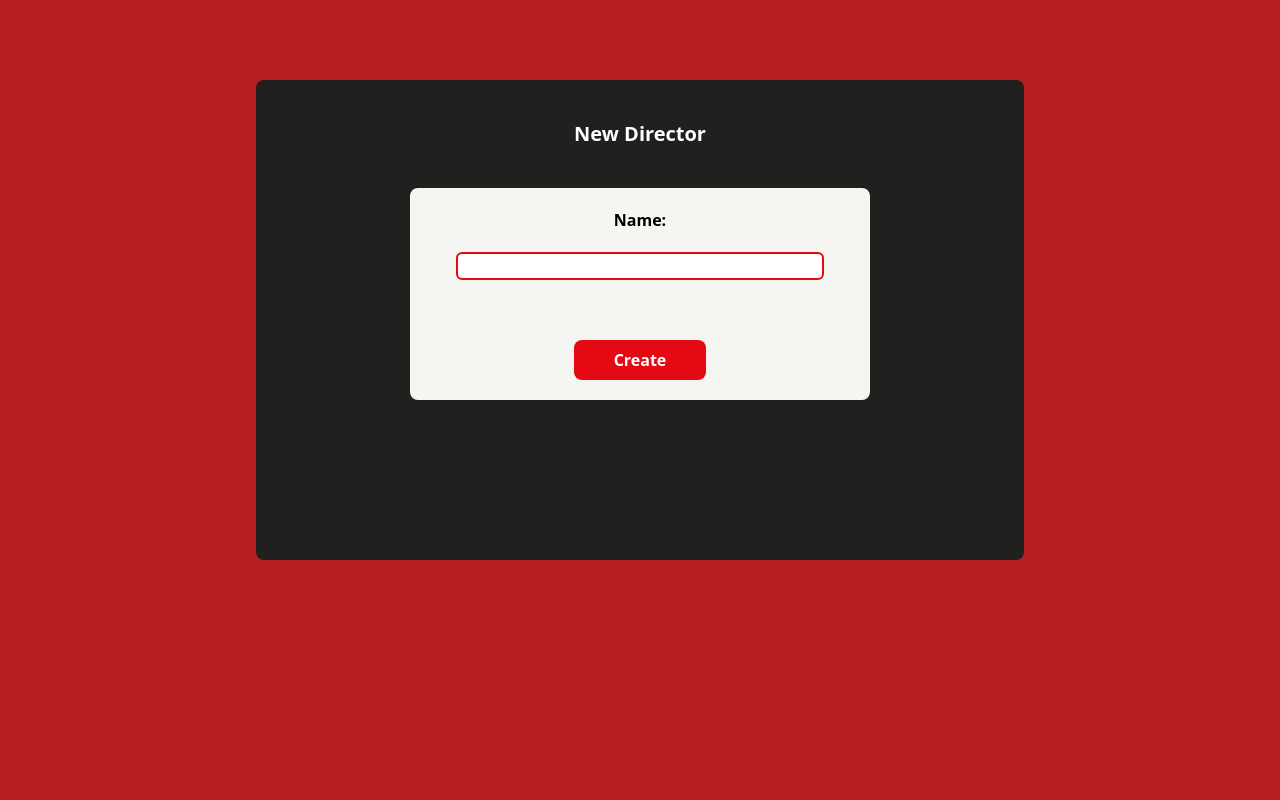
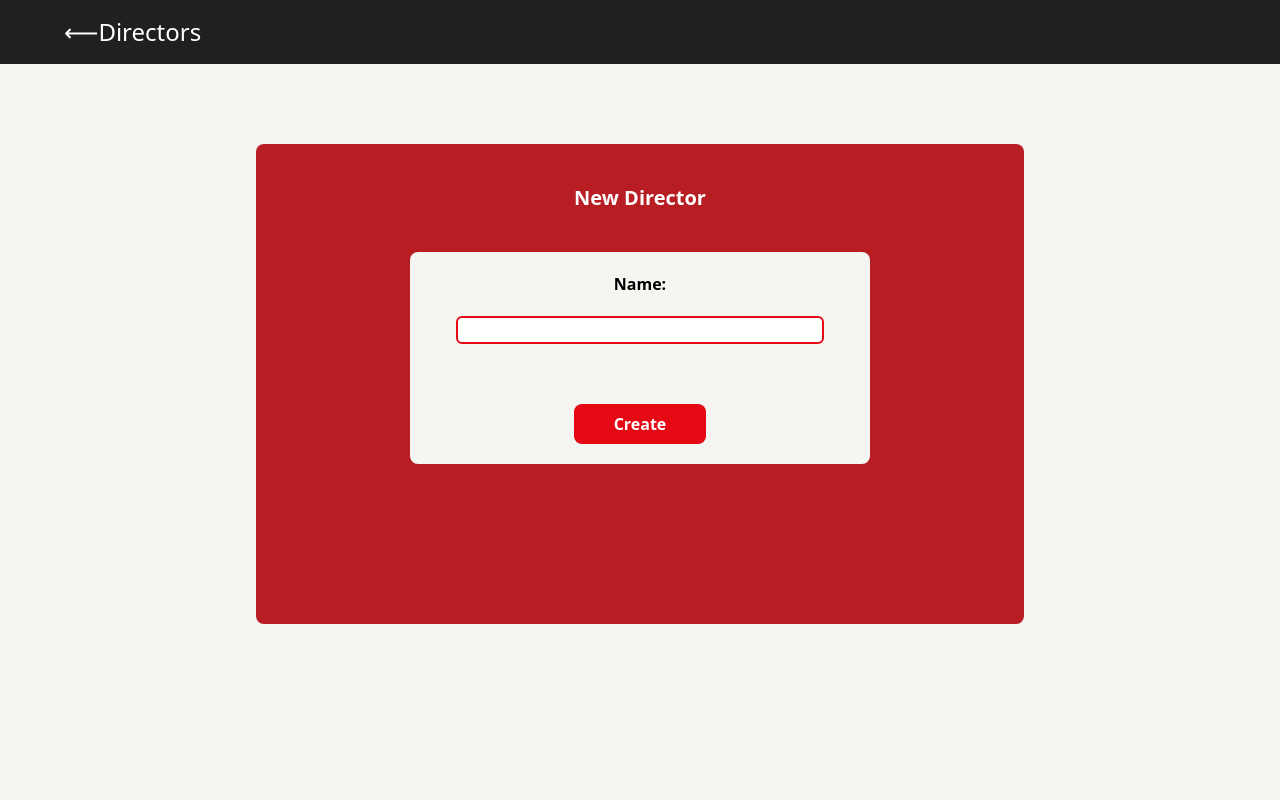
Before and after one commit to GeorgeU2030/Asignacion3_SpringBoot, a React (Vite) app in the folder frontend/: page /newdirector in a window 1280 px wide. Shown: the top 800 px of the page. Built offline with nearby package versions, Linux system fonts and the light colour scheme; sample sign-in values are in the browser's storage.

Commit message:
style_colors_modified

```diff
--- a/frontend/src/components/DirectorCard.jsx
+++ b/frontend/src/components/DirectorCard.jsx
@@ -10,7 +10,7 @@ const DirectorCard = ({director}) => {
     onClick={()=>{
         navigate('/director/'+director.id)
     }
-    } className='bg-alter text-white w-5/6 rounded-lg py-6 my-5 cursor-pointer flex flex-col items-center text-2xl hover:bg-third hover:text-alter font-semibold'>
+    } className='bg-primary text-black w-5/6 rounded-lg py-6 my-5 cursor-pointer flex flex-col items-center text-2xl hover:border-2 hover:border-white hover:text-white hover:font-semibold'>
         <h1>{director.name}</h1>
     </div>
   )
--- a/frontend/src/components/DirectorList.jsx
+++ b/frontend/src/components/DirectorList.jsx
@@ -4,36 +4,38 @@ import DirectorCard from './DirectorCard';
 
 const DirectorList = () => {
   const [directors, setDirectors] = useState([]);
+  const [loading, setLoading] = useState(true);
 
   useEffect(() => {
-
-    try{
-        getdirectors()
-        .then((data) => {
+    try {
+      getdirectors().then((data) => {
         setDirectors(data);
-      })
-    }catch(error){
-        throw error
+        setLoading(false); // Una vez que se cargan los datos, establece loading en falso
+      });
+    } catch (error) {
+      throw error;
     }
   }, []);
 
   return (
     <div className='h-screen w-screen bg-third flex flex-col items-center'>
       <h1 className='text-2xl text-black font-bold py-5'>Your Directors</h1>
-    <div className='bg-second w-5/6 rounded-lg overflow-auto ' style={{ height: '30rem' }}>
-
-    {directors.length > 0 ? (
-  <div className='grid grid-cols-1 w-full ml-20'>
+      <div className='bg-second border-2 border-second w-5/6 rounded-lg overflow-auto director-list-container'>
+        {loading ? (
+          <div className='loading-container'>
+            <div className='loader'></div>
+          </div>
+        ) : directors.length > 0 ? (
+          <div className='grid grid-cols-1 w-full ml-20 director-card-list'>
             {directors.map((director) => (
               <DirectorCard director={director} key={director.id} />
             ))}
           </div>
         ) : (
-  <div className='flex flex-col justify-center items-center h-full'>
+          <div className='flex flex-col justify-center items-center h-full no-director-message'>
             <h1 className='text-third font-semibold text-xl'>You do not have directors added</h1>
           </div>
         )}
-
       </div>
     </div>
   );
--- a/frontend/src/components/HeaderApp.jsx
+++ b/frontend/src/components/HeaderApp.jsx
@@ -1,9 +1,8 @@
-import React from 'react'
-import {useNavigate} from 'react-router-dom'
+import React from 'react';
+import { useNavigate } from 'react-router-dom';
 
-const HeaderApp = () => {
-
-  const navigate = useNavigate()
+const HeaderApp = ({ headerTitle }) => {
+  const navigate = useNavigate();
 
   const handleLogout = () => {
     localStorage.removeItem('token');
@@ -12,26 +11,63 @@ const HeaderApp = () => {
   };
 
   const backMenu = () => {
-    navigate('/welcome')
-  }
+    navigate('/welcome');
+  };
 
   const createdirector = () => {
-    navigate('/newdirector')
+    navigate('/newdirector');
+  };
+
+  const backDirectors=()=>{
+    navigate('/directors')
   }
 
   return (
     <>
-    <nav className='bg-primary h-16'>
-      <div className='flex justify-between items-center'>
-        <h1 className='ml-16 mt-4 text-white text-2xl cursor-pointer' onClick={backMenu}>Menu</h1>
-        <div className='text-end mr-16 mt-4'>
-        <button onClick={createdirector} className='bg-second py-2 px-4 text-white rounded-md hover:bg-alter mr-5'>Add Director</button>
-        <button onClick={handleLogout} className='bg-second py-2 px-4 text-white rounded-md hover:bg-alter '>Cerrar Sesion</button>
+      <nav className='bg-second h-16'>
+        <div className='flex justify-between items-center'>
+          {headerTitle === 'ListDirector' && (
+          <>
+          <h1
+            className='ml-16 mt-4 text-white text-2xl cursor-pointer hover:mr-5 transition duration-300 ease-in-out transform hover:-translate-y-1 hover:scale-105'
+            onClick={backMenu}
+          >
+            ⟵Menu
+          </h1>
+          </>
+          )}
+          {headerTitle === 'ReadDirector' && (
+          <>
+          <h1
+            className='ml-16 mt-4 text-white text-2xl cursor-pointer hover:mr-5 transition duration-300 ease-in-out transform hover:-translate-y-1 hover:scale-105'
+            onClick={backDirectors}
+          >
+            ⟵Directors
+          </h1>
+          </>
+          )}
+          <div className='text-end mr-16 mt-4'>
+            {headerTitle === 'ListDirector' && (
+              <>
+                <button
+                  onClick={createdirector}
+                  className='bg-alter py-2 px-4 text-white rounded-md hover:bg-alter mr-5 transition duration-300 ease-in-out transform hover:-translate-y-1 hover:scale-105'
+                >
+                  Add Director
+                </button>
+                <button
+                  onClick={handleLogout}
+                  className='bg-second py-2 px-4 text-white rounded-md hover:bg-second transition duration-300 ease-in-out transform hover:-translate-y-1 hover:scale-105'
+                >
+                  Cerrar Sesion
+                </button>
+              </>
+            )}
+          </div>
         </div>
-      </div>
-    </nav>
+      </nav>
     </>
-  )
-}
+  );
+};
 
-export default HeaderApp
+export default HeaderApp;
--- a/frontend/src/pages/DirectorFormPage.jsx
+++ b/frontend/src/pages/DirectorFormPage.jsx
@@ -4,6 +4,8 @@ import { createDirector, getDirector, updateDirector, deleteDirector } from '../
 import { toast } from 'react-toastify';
 import { useNavigate, useParams } from 'react-router-dom';
 import 'react-toastify/dist/ReactToastify.css';
+import HeaderApp from '../components/HeaderApp';
+import Footer from '../components/Footer';
 
 const DirectorFormPage = () => {
 
@@ -83,29 +85,30 @@ const DirectorFormPage = () => {
   })
 
   return (
-
-    <div className='h-screen w-screen bg-primary flex justify-center'>
-        <div className={`w-3/5 flex flex-col items-center bg-second mt-20 rounded-lg ${params.id ? 'h-4/5' : 'h-3/5'}`}>
+    <><HeaderApp headerTitle={'ReadDirector'}></HeaderApp>
+    <div className='h-screen w-screen bg-third flex justify-center'>
+      <div className={`w-3/5 flex flex-col items-center bg-primary mt-20 rounded-lg ${params.id ? 'h-4/5' : 'h-3/5'}`}>
         <h1 className='py-10 font-bold text-white text-xl'>
           {params.id ? 'The Director' : 'New Director'}
         </h1>
         <form className='bg-third w-3/5 flex flex-col items-center rounded-lg' onSubmit={onSubmit}>
           <label htmlFor='name' className='px-5 py-5 font-semibold'>Name:</label>
-            <input type="text" className='w-4/5 mb-10 text-right rounded-md border-alter border-2 hover:border-2 hover:border-alter' {...register('name',{required:true})}/>
+          <input type="text" className='w-4/5 mb-10 text-right rounded-md border-alter border-2 hover:border-2 hover:border-alter' {...register('name', { required: true })} />
           {params.id &&
             <label htmlFor='id' className='px-5 py-1 font-semibold'>Id:</label>}
           {params.id &&
-            <input type="text" className='w-4/5 mb-10 text-right rounded-md border-2 border-alter' {...register('id',{required:true})} disabled={true}/>}
+            <input type="text" className='w-4/5 mb-10 text-right rounded-md border-2 border-alter' {...register('id', { required: true })} disabled={true} />}
           <button className={`py-2 px-10 bg-alter text-white rounded-lg hover:bg-third hover:text-alter hover:border-2 hover:border-alter font-semibold ${params.id ? 'my-2' : 'my-5'}`}>
             {params.id ? 'Update' : 'Create'}
           </button>
         </form>
         {params.id &&
-            <button className='py-2 px-10 my-2 bg-second hover:bg-alter text-white rounded-lg font-semibold border border-white'
-            onClick={handleDelete}>DELETE</button>
-            }
+          <button className='py-2 px-10 my-2 bg-second text-white hover:bg-white hover:text-black rounded-lg font-semibold border border-black'
+            onClick={handleDelete}>DELETE</button>}
       </div>
     </div>
+    <Footer></Footer>
+    </>
 
   )
 }
--- a/frontend/src/pages/DirectorPage.jsx
+++ b/frontend/src/pages/DirectorPage.jsx
@@ -1,12 +1,14 @@
 import React from 'react'
 import DirectorList from '../components/DirectorList'
 import HeaderApp from '../components/HeaderApp'
+import Footer from '../components/Footer'
 
 const DirectorPage = () => {
   return (
     <div>
-        <HeaderApp></HeaderApp>
+        <HeaderApp headerTitle={"ListDirector"}></HeaderApp>
         <DirectorList></DirectorList>
+        <Footer></Footer>
     </div>
   )
 }
```
Lines whose indentation alone changed are shown as unchanged.
